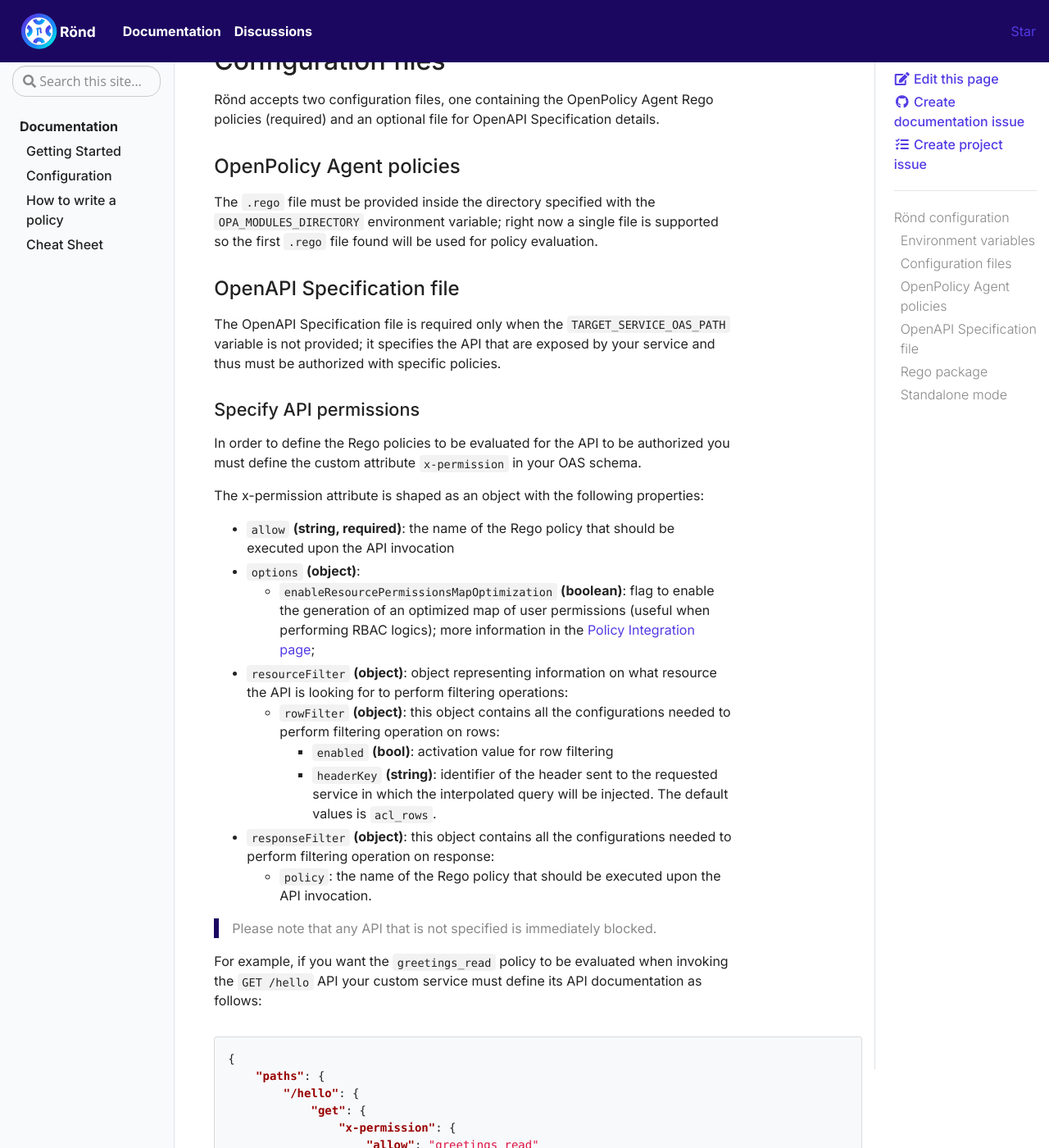
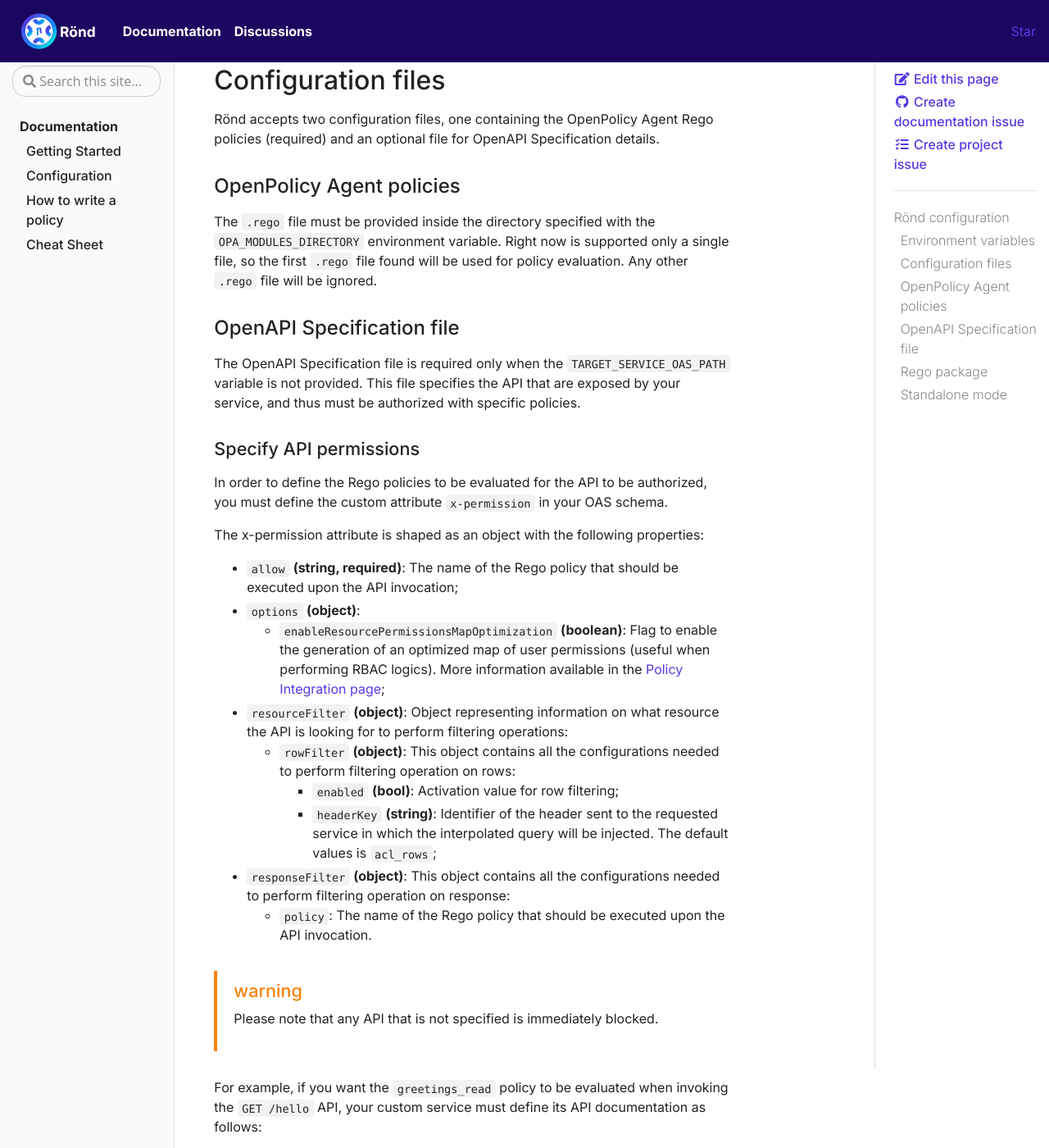
Before and after one commit to rond-authz/rond-authz.github.io, a Jekyll site: the page built from _docs/configuration.md, in a window 1280 px wide and 1400 px high, scrolled down 2233 px. Shown: the whole window at 82% size. Built offline with Jekyll 4.4.1, drawn with Linux system fonts in a browser that asks for light colours; some of the changed text lies outside the part shown.

Commit message:
fix: documentation review (#33)

````diff
--- a/_docs/configuration.md
+++ b/_docs/configuration.md
@@ -37,31 +37,35 @@ Rönd accepts two configuration files, one containing the OpenPolicy Agent Rego
 
 ### OpenPolicy Agent policies
 
-The `.rego` file must be provided inside the directory specified with the `OPA_MODULES_DIRECTORY` environment variable; right now a single file is supported so the first `.rego` file found will be used for policy evaluation.
+The `.rego` file must be provided inside the directory specified with the `OPA_MODULES_DIRECTORY` environment variable. Right now is supported only a single file, so the first `.rego` file found will be used for policy evaluation. Any other `.rego` file will be ignored.
 
 ### OpenAPI Specification file
 
-The OpenAPI Specification file is required only when the `TARGET_SERVICE_OAS_PATH` variable is not provided; it specifies the API that are exposed by your service and thus must be authorized with specific policies.
+The OpenAPI Specification file is required only when the `TARGET_SERVICE_OAS_PATH` variable is not provided. This file specifies the API that are exposed by your service, and thus must be authorized with specific policies.
 
 #### Specify API permissions
 
-In order to define the Rego policies to be evaluated for the API to be authorized you must define the custom attribute `x-permission` in your OAS schema.
+In order to define the Rego policies to be evaluated for the API to be authorized, you must define the custom attribute `x-permission` in your OAS schema.
 
 The x-permission attribute is shaped as an object with the following properties:
 
-- `allow` **(string, required)**: the name of the Rego policy that should be executed upon the API invocation
+- `allow` **(string, required)**: The name of the Rego policy that should be executed upon the API invocation;
 - `options` **(object)**:
-  - `enableResourcePermissionsMapOptimization` **(boolean)**: flag to enable the generation of an optimized map of user permissions (useful when performing RBAC logics); more information in the [Policy Integration page](policy-integration);
-- `resourceFilter` **(object)**: object representing information on what resource the API is looking for to perform filtering operations:
-  - `rowFilter` **(object)**: this object contains all the configurations needed to perform filtering operation on rows:
-    - `enabled` **(bool)**:  activation value for row filtering
-    - `headerKey` **(string)**: identifier of the header sent to the requested service in which the interpolated query will be injected. The default values is `acl_rows`.
-- `responseFilter` **(object)**: this object contains all the configurations needed to perform filtering operation on response:
-  - `policy`: the name of the Rego policy that should be executed upon the API invocation.
+  - `enableResourcePermissionsMapOptimization` **(boolean)**: Flag to enable the generation of an optimized map of user permissions (useful when performing RBAC logics). More information available in the [Policy Integration page](policy-integration);
+- `resourceFilter` **(object)**: Object representing information on what resource the API is looking for to perform filtering operations:
+  - `rowFilter` **(object)**: This object contains all the configurations needed to perform filtering operation on rows:
+    - `enabled` **(bool)**: Activation value for row filtering;
+    - `headerKey` **(string)**: Identifier of the header sent to the requested service in which the interpolated query will be injected. The default values is `acl_rows`;
+- `responseFilter` **(object)**: This object contains all the configurations needed to perform filtering operation on response:
+  - `policy`: The name of the Rego policy that should be executed upon the API invocation.
 
-> Please note that any API that is not specified is immediately blocked.
+{%
+  include alert.html
+  type="warning"
+  content="Please note that any API that is not specified is immediately blocked."
+%}
 
-For example, if you want the `greetings_read` policy to be evaluated when invoking the `GET /hello` API your custom service must define its API documentation as follows:
+For example, if you want the `greetings_read` policy to be evaluated when invoking the `GET /hello` API, your custom service must define its API documentation as follows:
 
 ```json
 {
@@ -77,9 +81,9 @@ For example, if you want the `greetings_read` policy to be evaluated when invoki
 }
 ```
 
-If you want to generate a query you can enable the `resourceFilter` option; with this option you can enable query generation,
-which will change the way the `allow` policy is threated, allowing you to write a policy that returns
-a query that is then forwarded to the application service using the header specified with the `headerKey` option.
+If you want to generate a query, you can enable the `resourceFilter` option.
+With this option you can enable query generation, which will change the way the `allow` policy is treated.
+This allows you to write a policy that returns a query that is then forwarded to the application service using the header specified with the `headerKey` option.
 
 ```json
 {
@@ -123,14 +127,18 @@ when the application service sends its response, the `filter_response_example` p
 ```
 
 
-> Any API invocation to the path matching the one provided as `TARGET_SERVICE_OAS_PATH` with method `GET` will always be proxied to the target service unless the given OpenAPI Specification provides the path with a custom policy configuration, in this case the API will be proxied only if the policy evaluates successfully.
+> Any API invocation to the path matching the one provided as `TARGET_SERVICE_OAS_PATH` with method `GET` will always be proxied to the target service, unless the given OpenAPI Specification provides the path with a custom policy configuration. In this case, the API will be proxied only if the policy evaluates successfully.
 
 
 ### Rego package
 
-In order to execute policy a valuation, a Rego package file is required, you have to provide it inside the directory specified with the `OPA_MODULES_DIRECTORY` environment variable.
+In order to execute policy a valuation, a Rego package file is required. You have to provide it inside the directory specified with the `OPA_MODULES_DIRECTORY` environment variable.
 
-Please be careful since the package **must** be named `policies`, so the Rego file must start with
+{%
+  include alert.html
+  type="warning"
+  content="Please be careful, since the package **must** be named `policies`, so the Rego file must start as follows:"
+%}
 
 ```go
 package policies
@@ -138,4 +146,6 @@ package policies
 
 ## Standalone mode
 
-Rönd can run in standalone mode, to enable it just set the `STANDALONE` environment variable to `true`. When this mode is active the Rönd will expose the APIs defined in the provided OAS under the `PATH_PREFIX_STANDALONE` environment variable.
+Rönd can run in standalone mode. To enable this mode, just set the `STANDALONE` environment variable to `true`.
+
+When the standalone mode is active, Rönd will expose the APIs defined in the provided OAS under the `PATH_PREFIX_STANDALONE` environment variable.
````
Also changed, not shown: other parts of _docs/configuration.md (+20 -20 lines), _docs/cheat-sheet.md (+6 -7 lines), _docs/getting-started.md (+10 -11 lines), _docs/policy-integration.md (+22 -17 lines).
